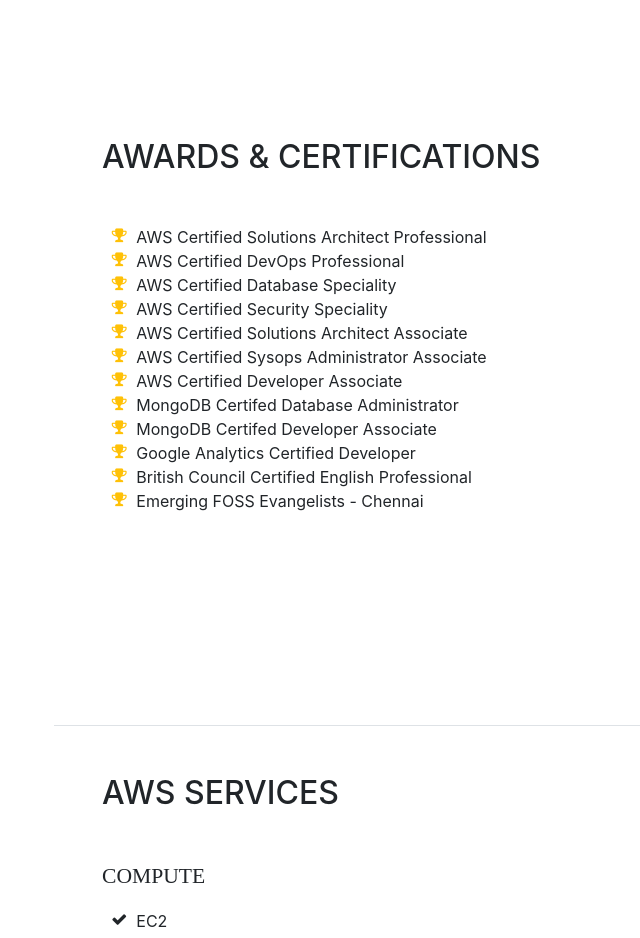
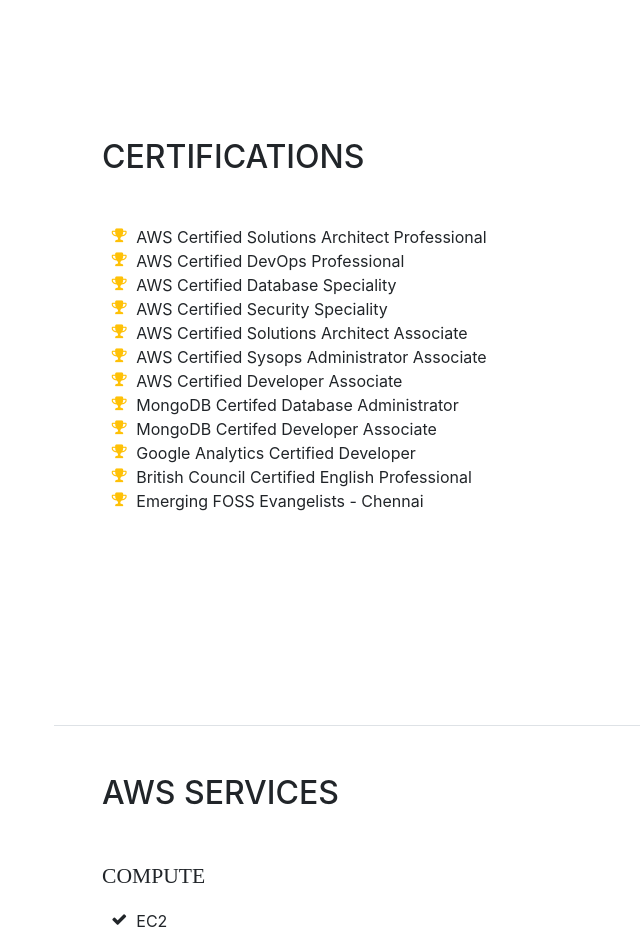
Before and after one commit to narayanants/narayanants.github.io, a website with bundled scripts: page index.html in a window 1280 px wide. Shown: the part 5660-6598 px from the top of the page, without its empty margins (218-858 px from the left). Built offline with nearby package versions, Linux system fonts and the light colour scheme; a web font is replaced by a local one.

Commit message:
index file changes

```diff
--- a/index.html
+++ b/index.html
@@ -514,7 +514,7 @@
     <!-- Awards and Certifications -->
     <section class="resume-section p-3 p-lg-5 d-flex flex-column" id="awards">
       <div class="my-auto">
-        <h2 class="mb-5">Awards &amp; Certifications</h2>
+        <h2 class="mb-5">Certifications</h2>
         <ul class="fa-ul mb-0">
           <li>
           <li>
```
